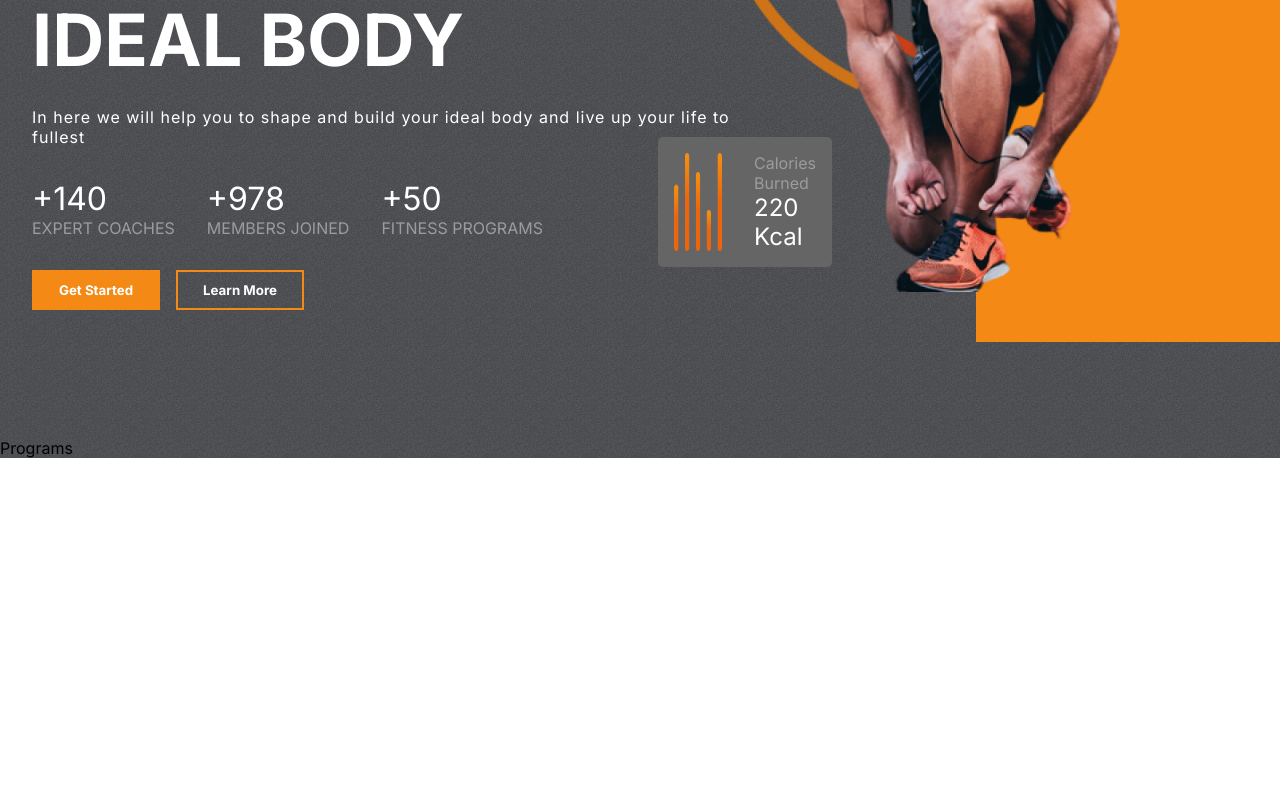
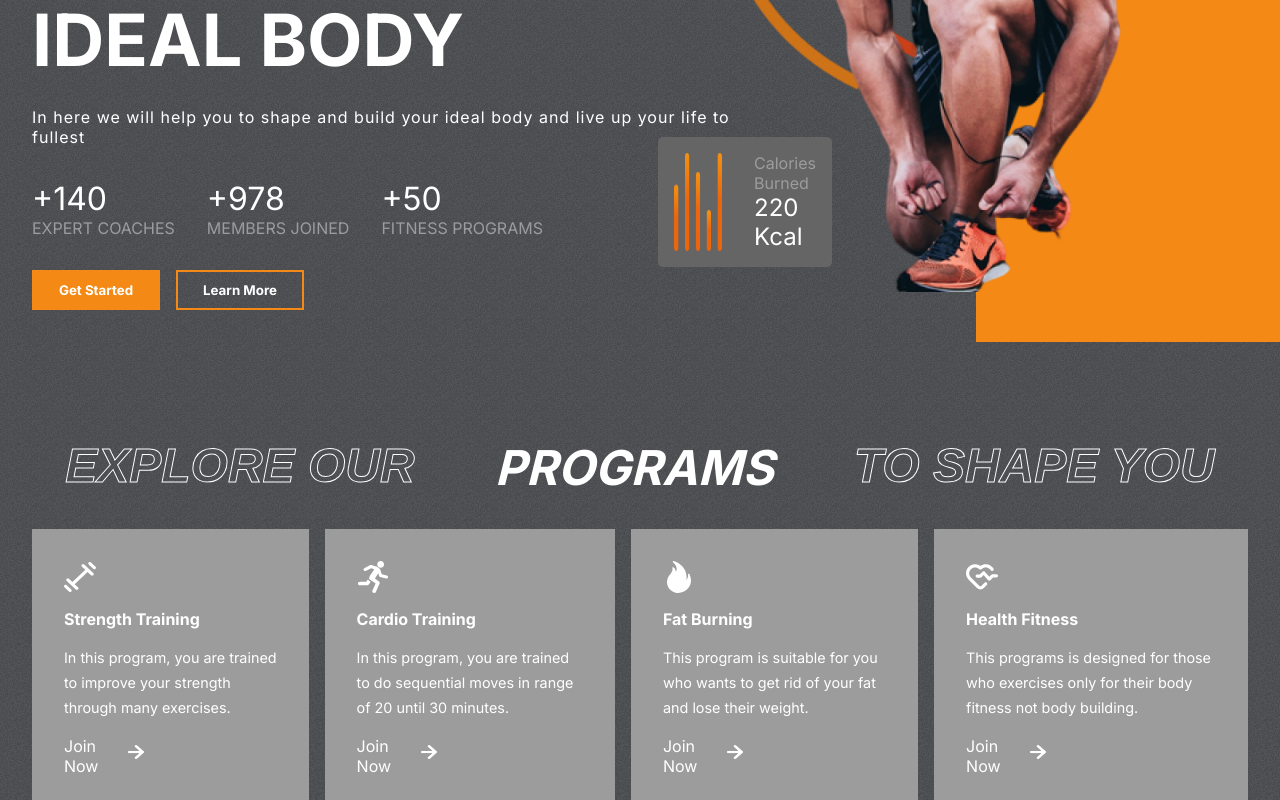
Before and after one commit to Adal1942/the-climb-fit, a React (Create React App) app: page / in a window 1280 px wide. Shown: the part 391-1191 px from the top of the page. Before the commit the page ends 849 px from the top, so only its background shows below. Built offline with nearby package versions, Linux system fonts and the light colour scheme.

Commit message:
secund commit

```diff
--- a/src/App.css
+++ b/src/App.css
@@ -1,3 +1,9 @@
+*{
+  margin: 0;
+  padding: 0;
+  box-sizing: border-box;
+}
+
 :root{
   --lightgray: #d9d9d9;
   --gray: #9c9c9c;
@@ -261,3 +267,72 @@
   color: #fff;
   font-size: 1.5rem;
 }
+
+
+
+
+/* -- PROGRAMS --*/
+
+.Programs{
+  display: flex;
+  flex-direction: column;
+  gap: 2rem;
+  padding: 0 2rem;
+}
+
+.programs-header{
+  display: flex;
+  gap: 5rem;
+  font-weight: bold;
+  font-size: 3rem;
+  justify-content: center;
+  color: #fff;
+  text-transform: uppercase;
+  font-style: italic;
+}
+
+.program-categories{
+  display: flex;
+  gap: 1rem;
+}
+
+.category{
+  display: flex;
+  flex-direction: column;
+  background-color: var(--gray);
+  padding: 2rem;
+  gap: 1rem;
+  color: #fff;
+  justify-content: space-between;
+}
+
+.category :nth-child(1){
+  width: 2rem;
+  height: 2rem;
+  fill: #fff;
+}
+
+.category :nth-child(2){
+  font-size: 1rem;
+  font-weight: bold;
+}
+
+.category :nth-child(3){
+  font-size: 0.9rem;
+  line-height: 25px;
+}
+
+.join-now{
+  display: flex;
+  align-items: center;
+  gap: 2rem;
+}
+
+.join-now img{
+  width: 1rem;
+}
+
+.category:hover{
+  background: var(--planCard);
+  cursor: pointer;
+}
--- a/src/components/Programs.jsx
+++ b/src/components/Programs.jsx
@@ -1,9 +1,31 @@
 import '../App.css';
 import React from 'react'
+import {programsData} from '../data/programsData';
+import RightArrow from '../assets/rightArrow.png';
 
 function Programs() {
   return (
-    <div>Programs</div>
+    <div className="Programs" id="programs">
+        <div className="programs-header">
+            <span className="stroke-text">Explore our</span>
+            <span>Programs</span>
+            <span className="stroke-text">to shape you</span>
+        </div>
+
+        <div className="program-categories">
+            {programsData.map((program)=>(
+                <div className="category">
+                    {program.image}
+                    <span>{program.heading}</span>
+                    <span>{program.details}</span>
+                    <div className="join-now">
+                        <span>Join Now</span>
+                        <img src={RightArrow}/>
+                    </div>
+                </div>
+            ))}
+        </div>
+    </div>
   )
 }
 
```
